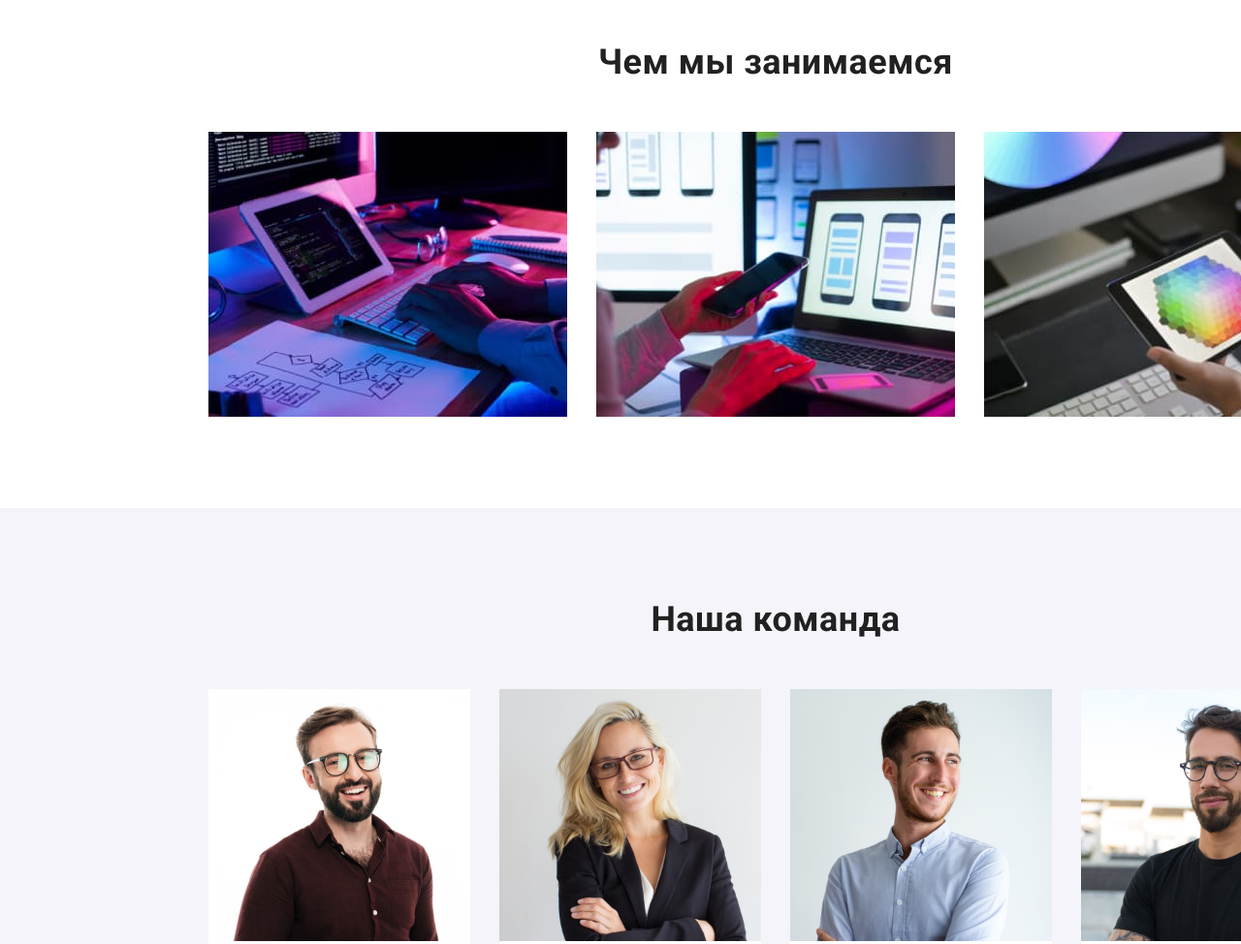
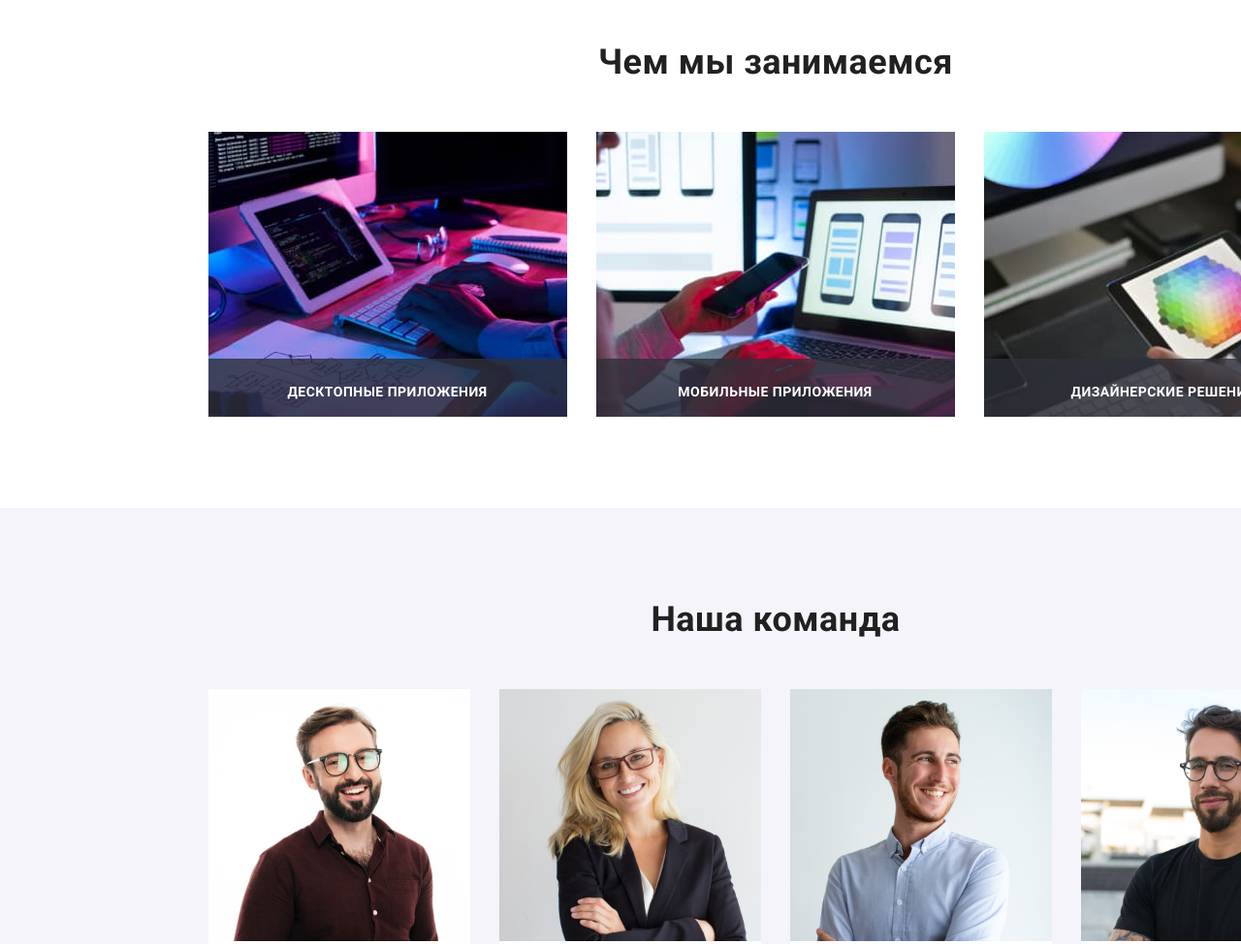
Before and after one commit to StanislavKokin/goit-markup-hw-05, a plain HTML site: page index.html in a window 1280 px wide. Shown: the part 1080-2054 px from the top of the page at 97% size. Drawn offline with nearby package versions, Linux system fonts and the light colour scheme.

Commit message:
добавляет текст в фотографии в секции work

```diff
--- a/css/styles.css
+++ b/css/styles.css
@@ -118,7 +118,7 @@ header {
 .mail-phone {
   margin-bottom: 0px;
   margin-top: 1px;
-  /* justify-content: center; */
+  justify-content: center;
   display: inline-flex;
 }
 
@@ -316,6 +316,29 @@ main {
   font-size: 36px;
   line-height: 1.2;
   text-align: center;
+}
+
+.item {
+  position: relative;
+}
+
+.work-thumb {
+  position: absolute;
+  width: 100%;
+  background-color: rgba(47, 48, 58, 0.8);
+  height: 20.5%;
+  bottom: 0;
+  right: 0;
+}
+
+.work-thumb-text {
+  color: var(--white-text);
+  font-weight: 700;
+  font-size: 14px;
+  line-height: 1.1;
+  text-transform: uppercase;
+  text-align: center;
+  margin: 27px 82px 27px 81px;
 }
 
 /* Our Team Styles */
--- a/index.html
+++ b/index.html
@@ -130,12 +130,22 @@
           <h2 class="work-title">Чем мы занимаемся</h2>
           <ul class="work">
             <li class="item">
+              <div class="work-thumb">
+                <p class="work-thumb-text">Десктопные приложения</p>
+              </div>
               <img src="./images/advantage-1.jpg" alt="планшет" />
             </li>
+
             <li class="item">
+              <div class="work-thumb">
+                <p class="work-thumb-text">Мобильные приложения</p>
+              </div>
               <img src="./images/advantage-2.jpg" alt="телефон" />
             </li>
             <li class="item">
+              <div class="work-thumb">
+                <p class="work-thumb-text">Дизайнерские решения</p>
+              </div>
               <img src="./images/advantage-3.jpg" alt="цвета" />
             </li>
           </ul>
```
